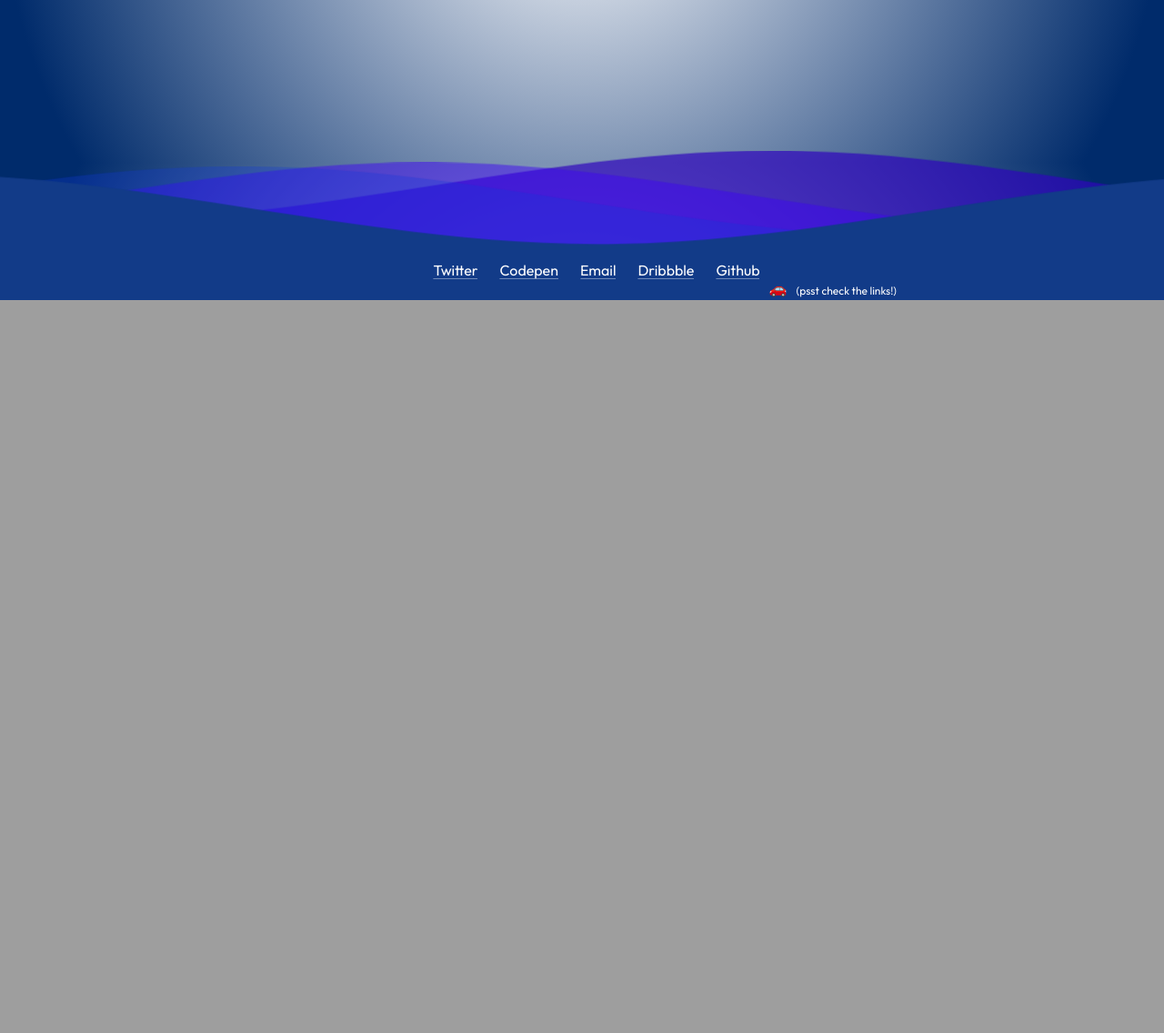
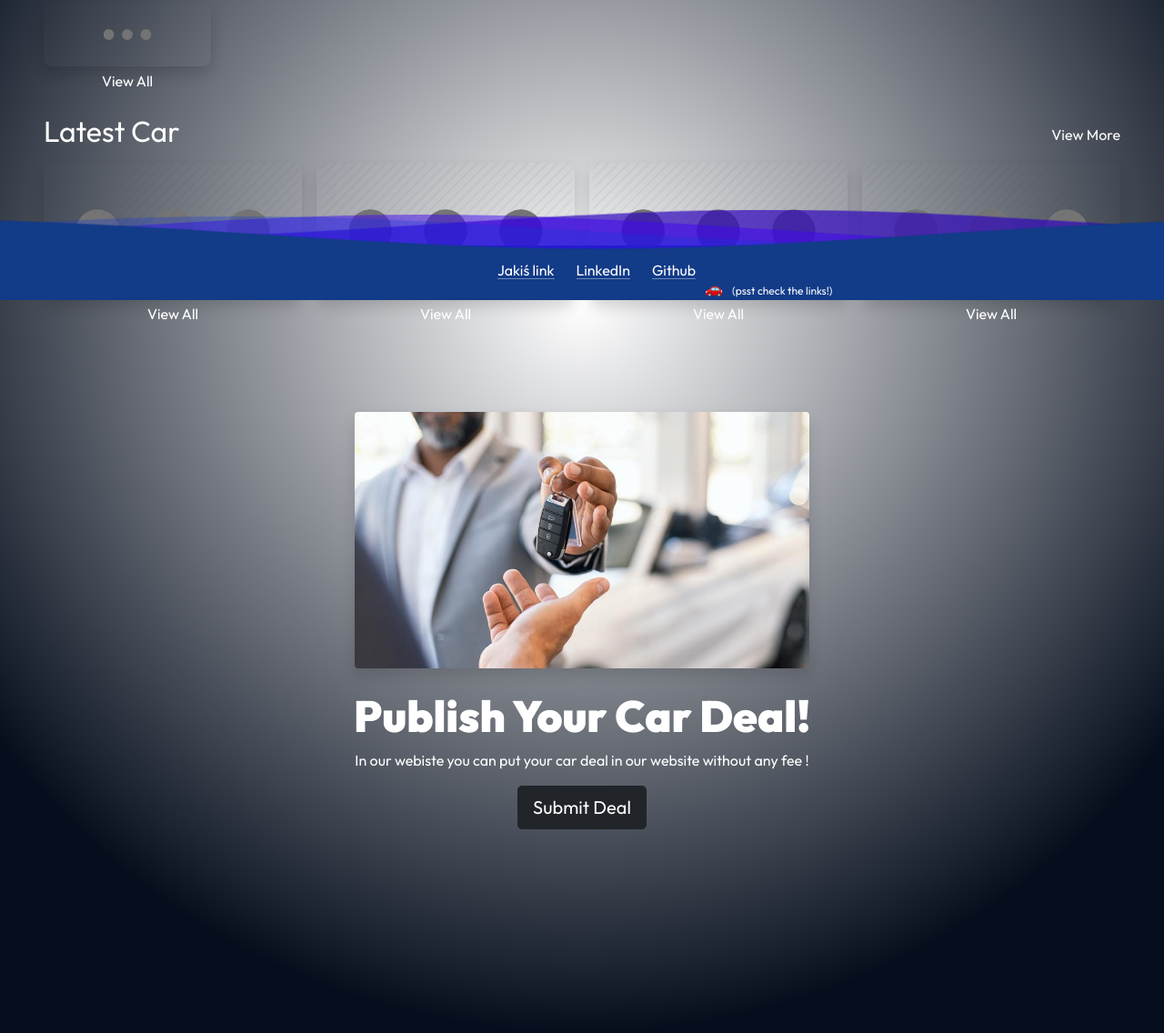
Before and after one commit to lukasz-b96/Project-3-Sahara-Car-Deals, a Node server app: page / in a window 1280 px wide. Shown: the part 470-1606 px from the top of the page at 91% size. Before the commit the page ends 800 px from the top, so only its background shows below. Run offline with Node 20, Linux system fonts and the light colour scheme; data that the repository does not hold is empty; some libraries are stand-ins or nearby versions.

Commit message:
front end almost finished

```diff
--- a/app.js
+++ b/app.js
@@ -2,7 +2,7 @@ const express = require("express");
 const expressLayouts = require("express-ejs-layouts");
 
 const app = express();
-const port = process.env.PORT || 3000;
+const port = process.env.PORT || 3001;
 
 require("dotenv").config();
 
--- a/public/css/styles.css
+++ b/public/css/styles.css
@@ -6,14 +6,80 @@
 /* body */
 
 body {
-  background-image: radial-gradient(circle farthest-side, #ffffff, #002b6b);
-  margin-bottom: 200px;
-
+  background-image: radial-gradient(circle farthest-side, #ffffff, #060e1d);
+  color: white !important;
   overflow-x: hidden;
 }
 
 a {
-  color: var(--bs-dark);
+  text-decoration: none;
+  color: white !important;
+}
+
+a:hover {
+  color: rgb(175, 175, 175);
+}
+.divader {
+  margin-bottom: 200px;
+}
+.scale-hover div {
+  border-radius: 9px;
+  transition: 300ms all;
+  text-decoration: none;
+}
+.scale-hover img {
+  height: 70px !important;
+  transition: 300ms all;
+}
+.scale-hover:hover img {
+  transform: scale(1.1);
+}
+
+.scale-hover-big div {
+  border-radius: 9px;
+  transition: 300ms all;
+  text-decoration: none;
+}
+.scale-hover-big img {
+  height: 150px !important;
+  transition: 300ms all;
+  width: 100%;
+  object-fit: cover;
+}
+.scale-hover-big {
+  transition: 300ms all;
+}
+.scale-hover-big:hover {
+  transition: 300ms all;
+  transform: scale(1.05);
+}
+
+/* Category Card */
+.car_link {
+  text-align: center;
+  display: block;
+  text-decoration: none;
+  transition: 250ms all;
+}
+
+.car_img {
+  display: flex;
+  justify-content: center;
+  align-items: center;
+  height: 330px;
+  margin-bottom: 10px;
+  overflow: hidden;
+  border-radius: 8px;
+}
+
+.car_img img {
+  width: 100%;
+  object-fit: cover;
+  transition: 250ms all;
+}
+
+.car_img:hover img {
+  transform: scale(1.1);
 }
 
 /* container */
@@ -120,11 +186,11 @@ footer div {
 .waves {
   position: relative;
   width: 100%;
-  height: 15vh;
+  height: 1vh;
   margin-bottom: -7px;
   /*Fix for safari gap*/
-  min-height: 100px;
-  max-height: 400px;
+  min-height: 50px;
+  max-height: 200px;
 }
 /* Animation */
 .parallax > use {
--- a/server/controllers/carController.js
+++ b/server/controllers/carController.js
@@ -1,6 +1,47 @@
+require("../models/database");
+const Brand = require("../models/brand");
+
 // GET /
 // HomePage
 
 exports.homepage = async (req, res) => {
-  res.render("index", { title: "CarDeals - Home" });
+  try {
+    const limit = 5;
+    const brands = await Brand.find({}).limit(limit);
+
+    res.render("index", { title: "CarDeals - Home", brands });
+  } catch (error) {
+    res.status(500).send({ message: error.message || "error occur" });
+  }
 };
+
+// async function insertDummyCategoryData() {
+//   try {
+//     await Category.insertMany([
+//       {
+//         name: "Pagani",
+//         image: "Pagani.png",
+//       },
+//       {
+//         name: "Bentley",
+//         image: "Bentley.png",
+//       },
+//       {
+//         name: "Jaguar",
+//         image: "Jaguar.png",
+//       },
+//       {
+//         name: "Land Rover",
+//         image: "LandRover.png",
+//       },
+//       {
+//         name: "McLaren",
+//         image: "McLaren.png",
+//       },
+//     ]);
+//   } catch (error) {
+//     console.log(error);
+//   }
+// }
+
+// insertDummyCategoryData();
--- a/views/index.ejs
+++ b/views/index.ejs
@@ -21,4 +21,80 @@
 </div>
 
 
-<!--  -->
+<!-- categories -->
+
+<div class="row row-cols-2 row-cols-lg-6 g-3 g-lg-3">
+    <% if(brands != "") { %>
+    <% brands.forEach(function(brand,index){ %>
+
+
+    <a href="#" class="col text-center scale-hover">
+        <div class=" shadow">
+            <img src="/img/<%- brand.image -%>" alt="<%- brand.name -%>" Loading="lazy">
+        </div>
+        <div class="pt-1 "><%- brand.name -%></div>
+    </a>
+    <%}) %>
+    <% } %>
+
+    <a href="#" class="col text-center scale-hover">
+        <div class=" shadow">
+            <img src="/img/ViewAll.png" alt="view-all" Loading="lazy">
+        </div>
+        <div class="pt-1">View All</div>
+    </a>
+</div>
+
+<!-- Latest cars -->
+
+<section class="pb-4 pt-4">
+    <div class="d-flex mb-2 align-items-center">
+        <h2>Latest Car</h2>
+        <a href="/explore-latest" class="ms-auto">View More</a>
+    </div>
+
+    <div class="row row-cols-2 row-cols-lg-4 g-2 g-lg-3">
+        <a href="/car/#" class=" col text-center scale-hover-big">
+            <div class=" shadow">
+                <img src="/img/ViewAll.png" alt="view-all" Loading="lazy">
+            </div>
+            <div class="pt-1">View All</div>
+        </a>
+        <a href="/car/#" class=" col text-center scale-hover-big">
+            <div class=" shadow">
+                <img src="/img/ViewAll.png" alt="view-all" Loading="lazy">
+            </div>
+            <div class="pt-1">View All</div>
+        </a>
+        <a href="/car/#" class=" col text-center scale-hover-big">
+            <div class=" shadow">
+                <img src="/img/ViewAll.png" alt="view-all" Loading="lazy">
+            </div>
+            <div class="pt-1">View All</div>
+        </a>
+        <a href="/car/#" class=" col text-center scale-hover-big">
+            <div class=" shadow">
+                <img src="/img/ViewAll.png" alt="view-all" Loading="lazy">
+            </div>
+            <div class="pt-1">View All</div>
+        </a>
+
+
+    </div>
+</section>
+
+
+<!-- Submit cars -->
+
+<section class="px-4 py-4 my-5 text-center">
+    <img src="/img/Publish.jpg" alt="Publish Your Car Deal!" width="500" height="210" Loading="lazy"
+        class="d-block mx-auto mb-4 img-fluid rounded shadow">
+    <h1 class="display-5 fw-bold">Publish Your Car Deal!</h1>
+    <div clas="col-lg-6 mx-auto"></div>
+    <p class="lead-mb-4">
+        In our webiste you can put your car deal in our website without any fee !
+    </p>
+    <div class="d-grid gap-2 d-sm-flex justify-content-sm-center">
+        <a href="/subit-recipe" class="btn btn-primary btn-dark  btn-lg">Submit Deal</a>
+    </div>
+</section>
--- a/views/layouts/main.ejs
+++ b/views/layouts/main.ejs
@@ -21,7 +21,7 @@
 
 <body>
 
-    <div>
+    <div class="divader">
 
 
         <div class="px-md-5">
@@ -32,10 +32,10 @@
                 </a>
 
                 <ul class="nav col-12 col-md-auto mb-2 justify-content-center mb-md-0">
-                    <li><a href="/" class="nav-link px-2 link-secondary">Home</a></li>
-                    <li><a href="/about" class="nav-link px-2 link-dark">About</a></li>
-                    <li><a href="/submit-car" class="nav-link px-2 link-dark">Submit</a></li>
-                    <li><a href="/contact" class="nav-link px-2 link-dark">Contact</a></li>
+                    <li><a href="/" class="nav-link px-3 link-secondary">Home</a></li>
+                    <li><a href="/about" class="nav-link px-3 link-dark">About</a></li>
+                    <li><a href="/submit-car" class="nav-link px-3 link-dark">Submit</a></li>
+                    <li><a href="/contact" class="nav-link px-3 link-dark">Contact</a></li>
                 </ul>
 
                 <div class="col-md-auto col-lg-auto mb-lg-2  mb-lg-2 me-lg-2">
@@ -72,10 +72,8 @@
         </svg>
         <div>
             <ul>
-                <li><a href="https://twitter.com/julesforrest">Twitter</a></li>
-                <li><a href="https://codepen.io/julesforrest">Codepen</a></li>
-                <li><a href="mailto:julesforrest@gmail.com">Email</a></li>
-                <li><a href="https://dribbble.com/julesforrest">Dribbble</a></li>
+                <li><a href="https://twitter.com/julesforrest">Jakiś link</a></li>
+                <li><a href="mailto:julesforrest@gmail.com">LinkedIn</a></li>
                 <li><a href="https://github.com/julesforrest">Github</a></li>
                 <p>🚗</p>
                 <p class="psst">(psst check the links!)</p>
```
Also changed, not shown: server/models/brand.js (added, +13 -0 lines), server/models/database.js (added, +15 -0 lines), public/img/Bentley.png (added), public/img/Cars.svg (deleted), public/img/Jaguar.png (added), public/img/LandRover.png (added), public/img/McLaren.png (added), public/img/Pagani.png (added), public/img/Publish.jpg (added), public/img/ViewAll.png (added), 1 other file.
